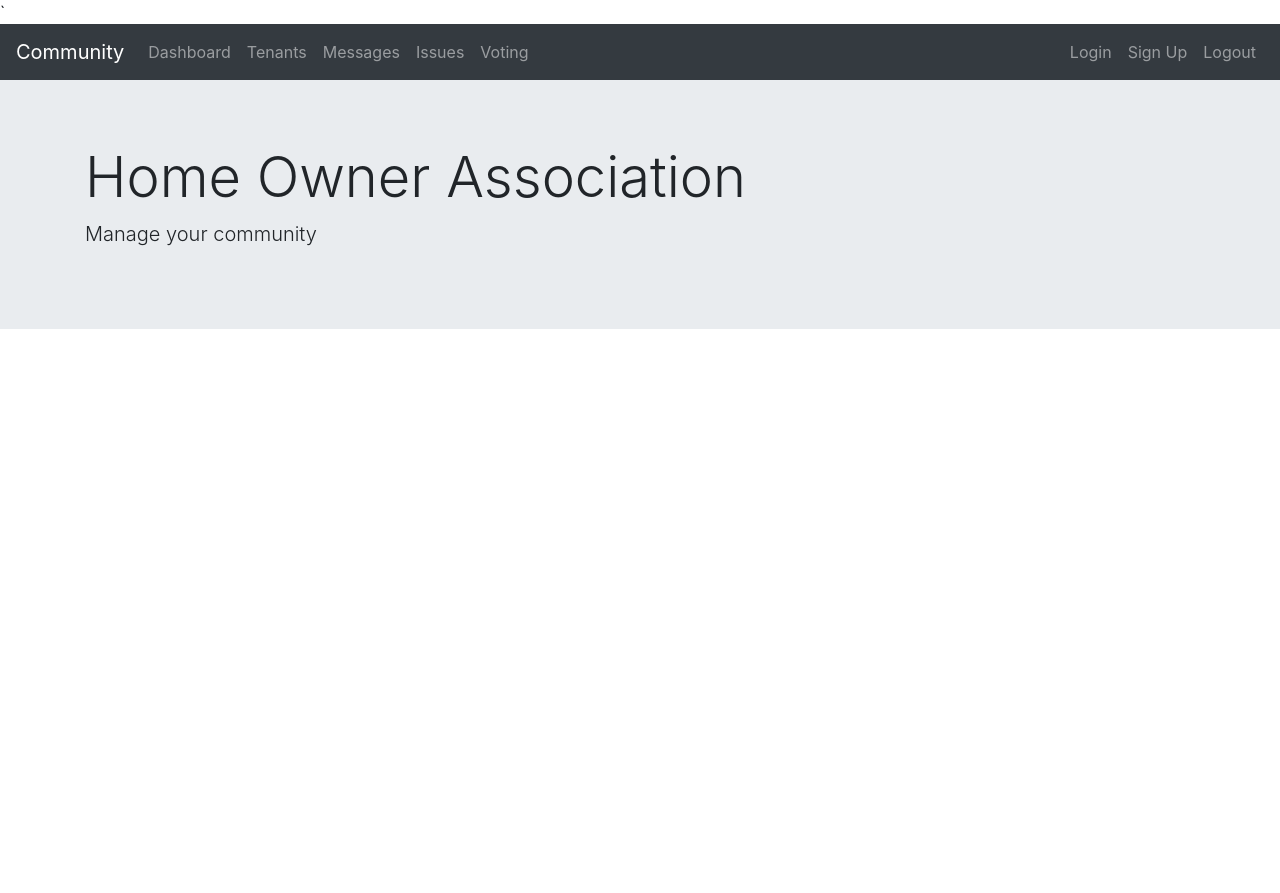
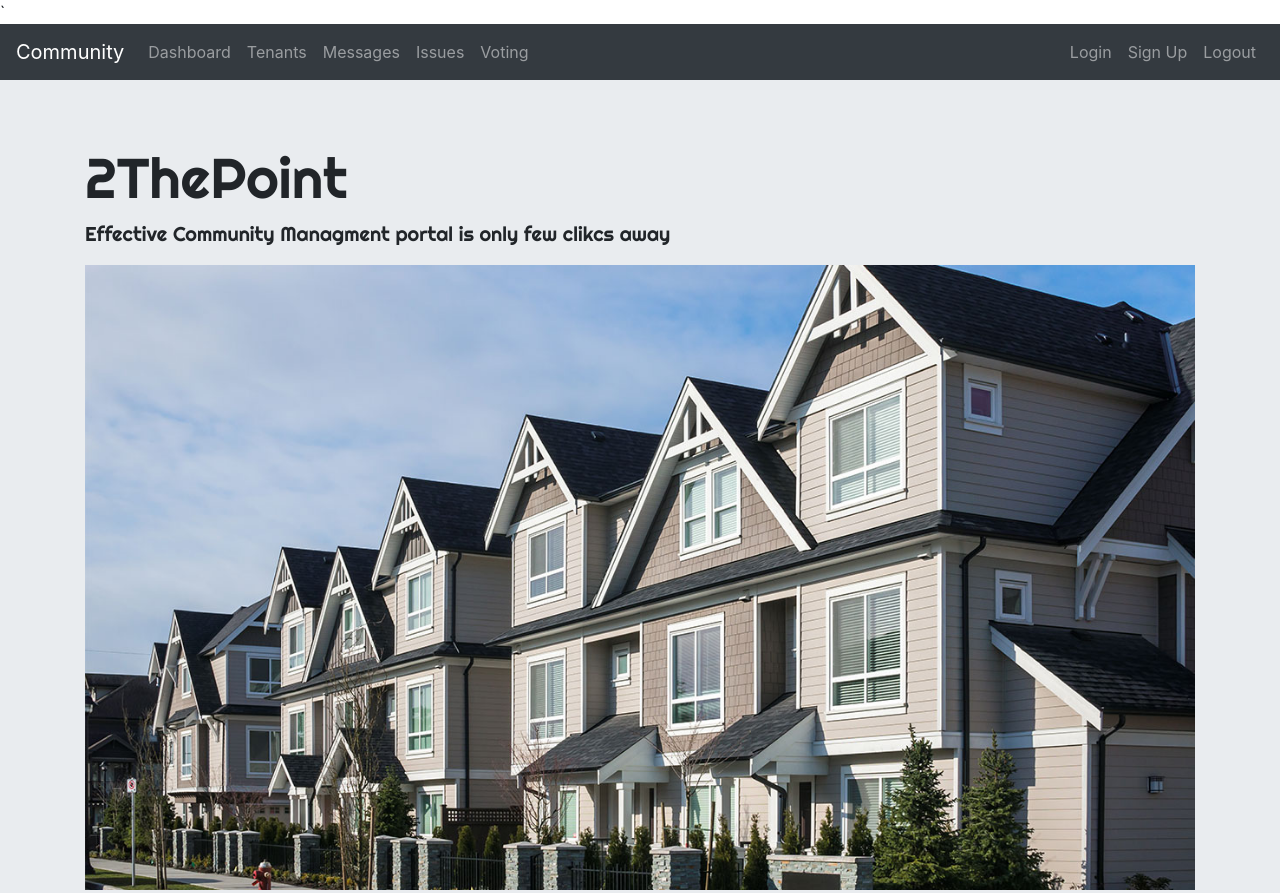
Before and after one commit to nimrodh01/fde-final-hoa, a plain HTML site: page index.html in a window 1280 px wide. Shown: the top 893 px of the page. Before the commit the page ends 800 px from the top, so only its background shows below. Drawn offline with nearby package versions, Linux system fonts and the light colour scheme; some packages are replaced by stand-ins of ours.

Commit message:
styling home page with alternative font

```diff
--- a/app/home/home.html
+++ b/app/home/home.html
@@ -1,7 +1,10 @@
 <home-owner></home-owner>
 <div class="jumbotron jumbotron-fluid">
     <div class="container">
-        <h1 class="display-4">Home Owner Association</h1>
-        <p class="lead">Manage your community</p>
+        <h1 class="display-4 homePageSubtitles">2ThePoint</h1>
+        <p class="lead homePageSubtitles">Effective Community Managment portal is only few clikcs away</p>
+    </div>
+    <div class="container">
+        <img src="/Images/homeowners-association.jpg" class="img-fluid">
     </div>
 </div>
--- a/index.html
+++ b/index.html
@@ -10,6 +10,8 @@
     <!-- Bootstrap CSS -->
     <link rel="stylesheet" href="https://stackpath.bootstrapcdn.com/bootstrap/4.1.3/css/bootstrap.min.css" integrity="sha384-MCw98/SFnGE8fJT3GXwEOngsV7Zt27NXFoaoApmYm81iuXoPkFOJwJ8ERdknLPMO"
         crossorigin="anonymous">
+
+    <link href="https://fonts.googleapis.com/css?family=Righteous" rel="stylesheet">
 
     <!-- Optional JavaScript -->
     `
@@ -38,7 +40,6 @@
 
 <body>
     <ng-view></ng-view>
-    {{test}}
 </body>
 
 </html>
--- a/style.css
+++ b/style.css
@@ -0,0 +1 @@
+.homePageSubtitles{font-family: 'Righteous', cursive}
```
Also changed, not shown: Images/homeowners-association.jpg (added).
